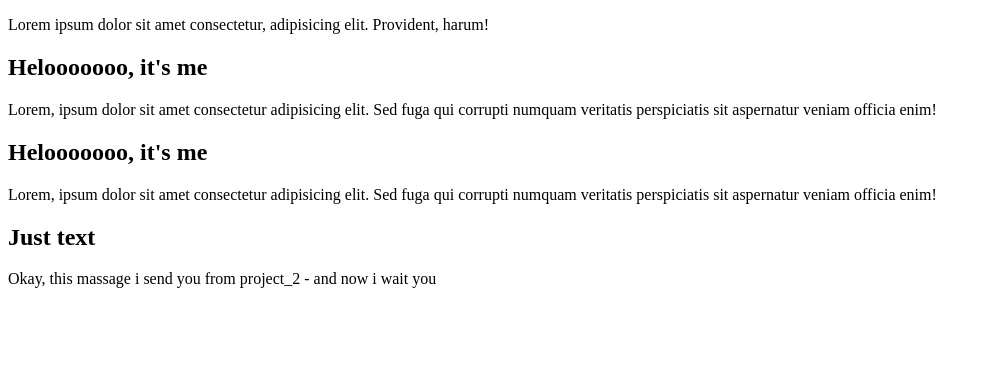
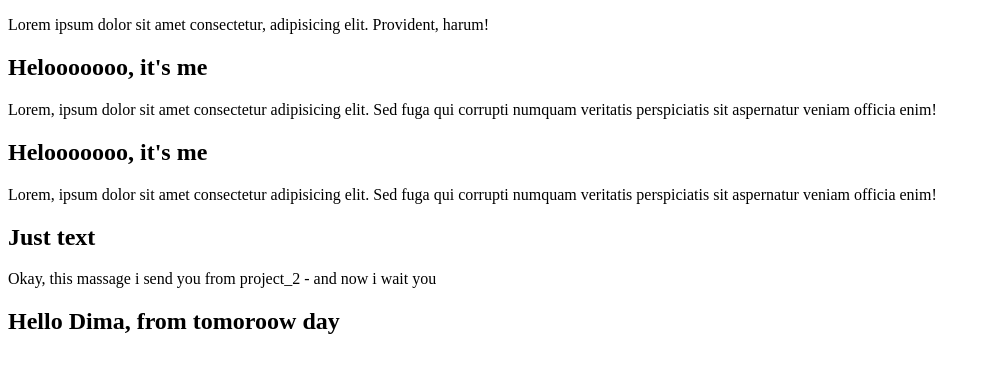
Before and after one commit to daimonti121/gitCommit, a plain HTML site: page index.html in a window 1280 px wide. Shown: the whole page, without its empty margins (0-990 px from the left). Drawn offline with Linux system fonts and the light colour scheme.

Commit message:
Next day

```diff
--- a/index.html
+++ b/index.html
@@ -18,5 +18,7 @@
     <h2>Just text</h2>
 
     <p>Okay, this massage i send you from project_2 - and now i wait you</p>
+
+    <h2>Hello Dima, from tomoroow day</h2>
 </body>
 </html>
```
